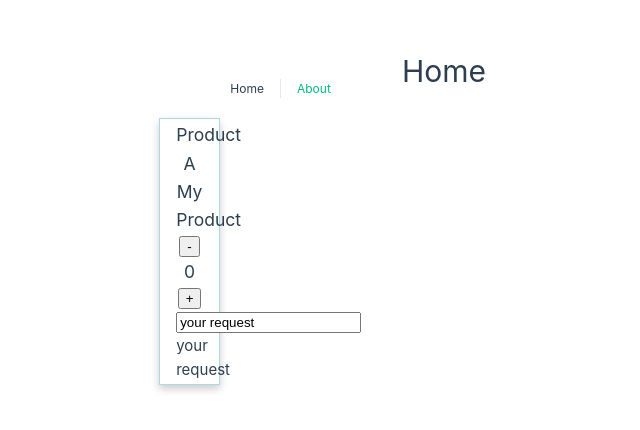
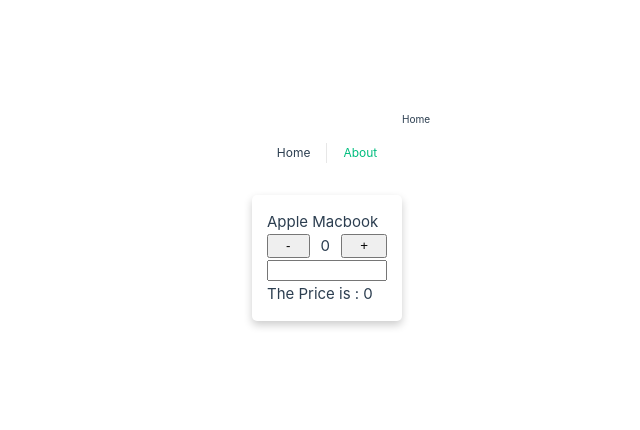
Before and after one commit to elirangk/vue-composition, a Vue app: page / in a window 1280 px wide. Shown: the part 184-614 px from the top of the page, without its empty margins (238-878 px from the left). Built offline with nearby package versions, Linux system fonts and the light colour scheme.

Commit message:
full module3 is ready

```diff
--- a/src/App.vue
+++ b/src/App.vue
@@ -24,6 +24,8 @@
   font-size: 12px;
   text-align: center;
   margin-top: 2rem;
+  margin-bottom: 2rem;
+
 }
 
 nav a.router-link-exact-active {
--- a/src/assets/main.css
+++ b/src/assets/main.css
@@ -11,7 +11,7 @@
 a,
 .green {
   text-decoration: none;
-  color: hsla(160, 100%, 37%, 1);
+  color: #00bd7e;
   transition: 0.4s;
 }
 
--- a/src/views/AboutView.vue
+++ b/src/views/AboutView.vue
@@ -1,5 +1,5 @@
 <template>
   <div class="about">
-    <h1>About</h1>
+    <h6>About</h6>
   </div>
 </template>
--- a/src/views/HomeView.vue
+++ b/src/views/HomeView.vue
@@ -1,40 +1,70 @@
 <template>
     <div>
-        <h1> Home </h1>
+        <h6> Home </h6>
     </div>
 
-    <div class="product">
-        <h3> Product A</h3>
-        <h3> {{ productTitle }}</h3>
-        <button @click="decreaseCounter">-</button>
-        <h3> {{ product.counter }} </h3>
-        <button @click="increaseCounter">+</button>
-        <input v-model="product.note" type="text" placeholder="add note">
-        <p>{{ product.note }}</p>
+
+    <div class="card">
+        <h4> {{ productName }} </h4>
+
+        <div class="footer">
+            <button @click="changeQuantity(-1)"> - </button>
+            <h4> {{ product.quantity }} </h4>
+            <button @click="changeQuantity(1)"> + </button>
+        </div>
+
+        <div class="note">
+            <input v-model="product.note" type="text" class="input">
+            <p> {{ product.note }} </p>
+        </div>
+
+        <div class="total">
+            <p>The Price is : {{ total }}</p>
+        </div>
+
     </div>
 </template>
 
 <script setup>
-import {reactive} from 'vue'
+import {reactive, computed, watch} from 'vue'
 
-const productTitle = 'My Product'
+const productName = 'Apple Macbook',
+    price = 4000
 
 const product = reactive({
-    counter:0,
-    note:'your request'
+    quantity:0,
+    note:''
 })
-const increaseCounter = () => product.counter++
-const decreaseCounter = () => product.counter--
+
+const changeQuantity = (x) => {
+    product.quantity += x;
+}
+
+const total = computed ( ()=>{
+    return product.quantity * price * 1.20
+})
+
+watch ( ()=>{
+    if (product.quantity > 4) alert ('You went over your head!')
+})
 </script>
 
 
 <style>
-.product{
-    border: 1px solid lightblue;
-    margin-top: 20px;
+.card{
     box-shadow: 0 4px 8px 0 rgba(0,0,0,0.2);
-    padding: 2px 16px;
-    width:25%;
+    border-radius: 5px;
+    width:150px;
+    padding: 15px;
+}
+
+.footer{
+    display:grid;
+    grid-template-columns: auto auto auto;
     text-align: center;
+
+}
+.input{
+    width:120px;
 }
 </style>
```
